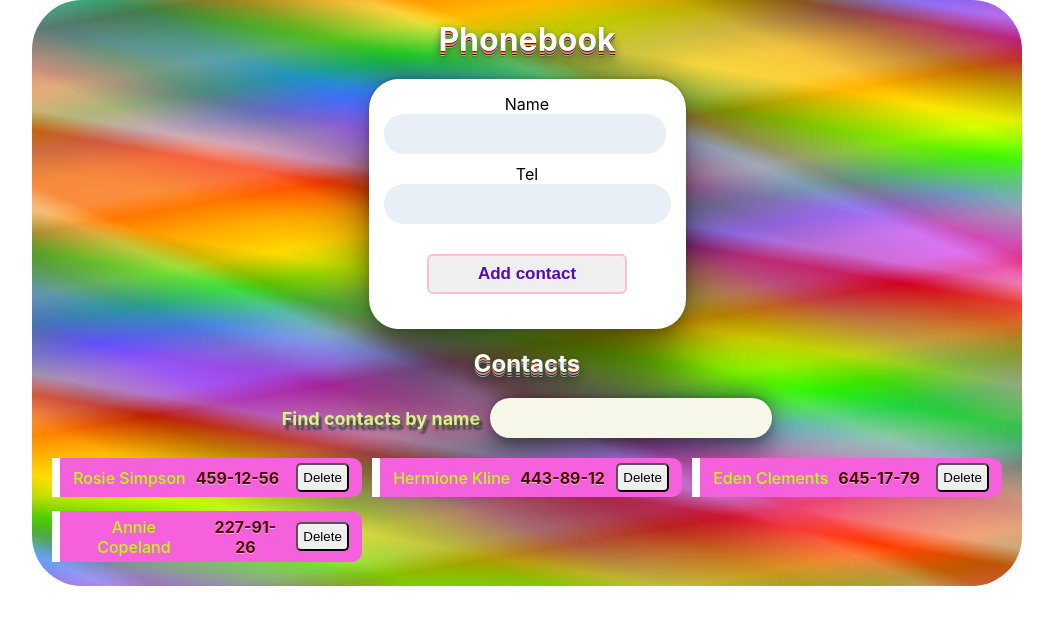
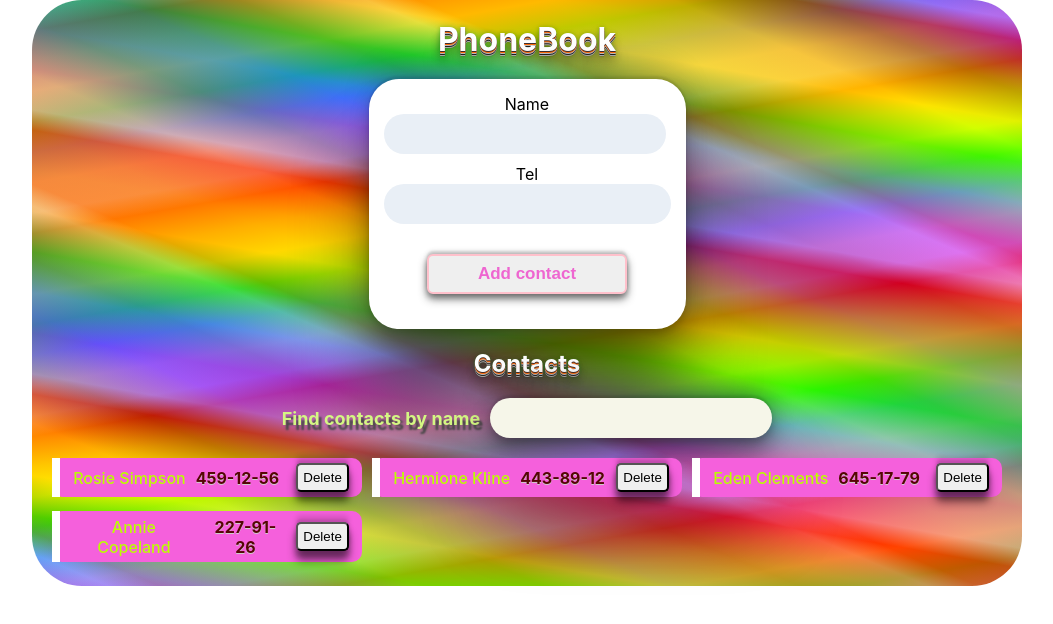
Before and after one commit to piv2003/goit-react-hw-02-phonebook, a React (Create React App) app: page / in a window 1280 px wide. Shown: the top 624 px of the page, without its empty margins (113-1166 px from the left). Built offline with nearby package versions, Linux system fonts and the light colour scheme.

Commit message:
editing files

```diff
--- a/src/components/App.jsx
+++ b/src/components/App.jsx
@@ -56,9 +56,8 @@ export class App extends Component {
 
     return (
       <AppBox>
-        <h1>Phonebook</h1>
+        <h1>PhoneBook</h1>
         <Form onSubmit={this.handleSubmit} />
-
         <h2>Contacts</h2>
         <Filter onChange={this.handleChange} value={filter} />
         <ContactsList
--- a/src/components/ContactListItem/ContactListItem.styled.jsx
+++ b/src/components/ContactListItem/ContactListItem.styled.jsx
@@ -26,6 +26,9 @@ export const Item = styled.li`
     padding: 5px;
     border-radius: 5px;
     cursor: pointer;
+    box-shadow: rgba(0, 0, 0, 0.45) 0px 10px 10px,
+      rgba(0, 0, 0, 0.12) 0px -7px 5px, rgba(0, 0, 0, 0.12) 0px 4px 6px,
+      rgba(0, 0, 0, 0.17) 0px 7px 5px, rgba(0, 0, 0, 0.09) 0px -3px 2px;
   }
 `;
 
--- a/src/components/Form/Form.js
+++ b/src/components/Form/Form.js
@@ -16,14 +16,12 @@ class Form extends Component {
 
   handleSubmit = e => {
     e.preventDefault();
-
     this.props.onSubmit(this.state);
     this.setState({ name: '', number: '' });
   };
 
   render() {
     const { name, number } = this.state;
-
     return (
       <FormBox onSubmit={this.handleSubmit} autoComplete="off">
         <label>
--- a/src/components/Form/Form.styled.jsx
+++ b/src/components/Form/Form.styled.jsx
@@ -35,7 +35,7 @@ export const InputTel = styled(InputName)`
 `;
 
 export const Button = styled.button`
-  color: #560bad;
+  color: #ee66d0;
   padding: 5px;
   display: inline-flex;
   align-items: center;
@@ -49,4 +49,7 @@ export const Button = styled.button`
   border: 2px solid pink;
   border-radius: 6px;
   cursor: pointer;
+  box-shadow: rgba(0, 0, 0, 0.45) 0px 5px 10px, rgba(0, 0, 0, 0.12) 0px -3px 5px,
+    rgba(0, 0, 0, 0.12) 0px 4px 6px, rgba(0, 0, 0, 0.17) 0px 3px 5px,
+    rgba(0, 0, 0, 0.09) 0px -3px 2px;
 `;
```
